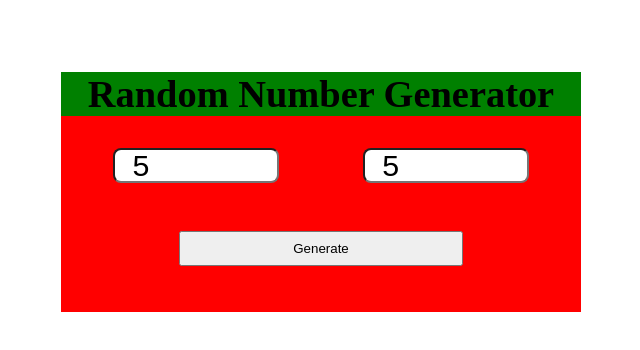
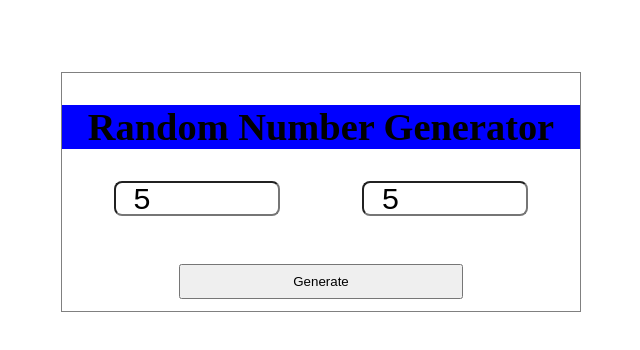
Before and after one commit to samuelajala01/RGN, a plain HTML site: page index.html in a window 1280 px wide. Both pictures are taken after typing "5", "5" into the empty fields and a click on the button "Generate". Shown: the whole page, without its empty margins (319-959 px from the left). Drawn offline with Linux system fonts and the light colour scheme.

Commit message:
styled container,added JS functionality

```diff
--- a/script.js
+++ b/script.js
@@ -1,14 +1,23 @@
-const min = document.querySelector('#min-value').value;
-const max = document.querySelector('#max-value').value;
-const btn = document.querySelector('#generate');
-const result = document.querySelector('.result');
 
 
-const randNum = Math.floor(Math.random() * (max - min + 1) + min )
+let btn = document.getElementById('generate');
+// let min = document.getElementById('min-value');
+let min = 3;
+// let max = document.getElementById('max-value');
+let max = 10;
+let clearbtn = document.getElementById('clear-btn');
+
+function getRandomNumber(a, b){
+  return Math.floor(Math.random() * (b - a + 1) + a );
+}
 
 
-btn.addEventListener('Click', (e) =>{
-  result.innerHTML = "hello there"
-  console.log('Logged')
+btn.onclick = () =>{
+  let min = document.getElementById('min-value').value;
+  let max = document.getElementById('max-value').value;
+
+  let result = getRandomNumber(min, max);
+  console.log(result);
+
   e.preventDefault();
-})
+}
--- a/style.css
+++ b/style.css
@@ -5,15 +5,15 @@
 }
 
 .container {
-  background-color:red;
   width: 520px;
+  border: 1px solid gray;
   min-height: 15em;
   margin: auto;
   margin-top: 4.5rem;
 }
 
 h1{
-  background-color: green;
+  background-color: blue;
   text-align: center;
   margin-top: 2rem;
   font-size:2.4rem;
```
